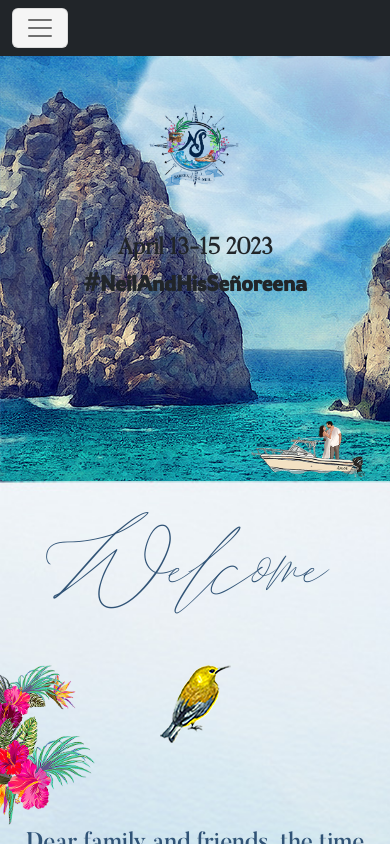
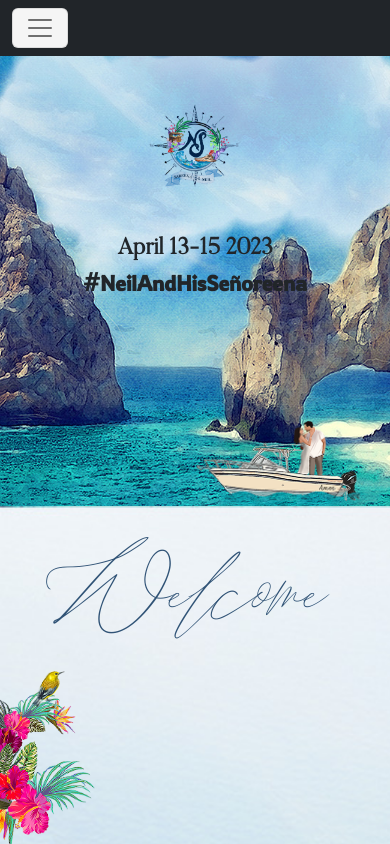
Before and after one commit to GeoffreyGichaga/saneerwedding, a React (Create React App) app: page /home in a window 390 px wide. Shown: the top 844 px of the page. Built offline with nearby package versions, Linux system fonts and the light colour scheme; a web font is replaced by a local one.

Commit message:
correct typos

```diff
--- a/src/Pages/Home.js
+++ b/src/Pages/Home.js
@@ -146,7 +146,7 @@ const Home = () => {
         <h2 id='Welcome-view' className='welcome-text p-5 text-center'>Welcome</h2>
         <Row>
             <Col sm={12} md={12} lg={3} className='flowercol'>
-                <img src={layer9} alt='flower'/>
+                <img className='bird-pic' src={layer9} alt='bird'/>
 
             </Col>
 
@@ -261,7 +261,7 @@ const Home = () => {
             </Col>
 
             <Col sm={12} md={6} lg={5} className='couple3 d-flex justify-content-end'>
-                <img className='couple3pic h-75' src={layer45} alt='couple3'/>
+                <img className='couple3pic h-75 ms-3' src={layer45} alt='couple3'/>
             </Col>
 
 
@@ -431,7 +431,7 @@ const Home = () => {
                 Baby Sitting service.
 
             </p>
-            <p className='activities-par text-start'>All Events are for Invites Only</p>
+            <p className='activities-par text-start'>All Events are for Invitees Only</p>
             </Col>
         </Row>
 
--- a/src/Styling/Home.css
+++ b/src/Styling/Home.css
@@ -79,6 +79,18 @@ font-family: 'Parisienne', cursive;
 }
 
 
+@media (max-width: 480px) {
+    #firstblock{
+        background-size: cover;
+        background-position: center;
+    }
+    .couplepic{
+        width: 50%;
+        height: auto;
+    }
+
+}
+
 /* .behind-logo {
     background-image: url("../Assets/Layer3.png");
     background-repeat: no-repeat;
@@ -106,7 +118,7 @@ font-family: 'Parisienne', cursive;
 
 }
 
-.welcome-par {
+.welcome-par{
     font-size: 18pt;
     color: #305376;
     font-family: "Butler-m";
@@ -156,6 +168,12 @@ font-family: 'Parisienne', cursive;
         background-repeat: no-repeat;
         background-size: contain;
         height: 10rem;
+    }
+    .bird-pic{
+        margin-left: -80%;
+        margin-top: -8%;
+        width: 9%;
+        height: auto;
     }
 
 
@@ -250,7 +268,9 @@ font-family: 'Parisienne', cursive;
         background-repeat: no-repeat;
         background-size: contain;
         background-position: left;
+        background-size: 0%;
     }
+
 
 
 
```
